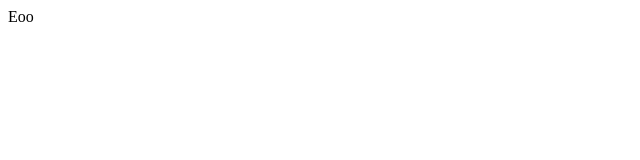
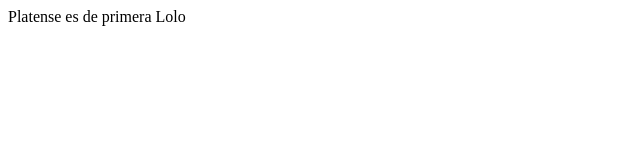
Before and after one commit to aymonsalver/Prework, a plain HTML site: page index.html in a window 1280 px wide. Shown: the whole page, without its empty margins (0-640 px from the left). Drawn offline with Linux system fonts and the light colour scheme.

Commit message:
cambios a platense

```diff
--- a/index.html
+++ b/index.html
@@ -7,6 +7,7 @@
     <title>Aguante rescaldani</title>
 </head>
 <body>
-    Eoo
+    Platense es de primera
+    Lolo
 </body>
 </html>
```
